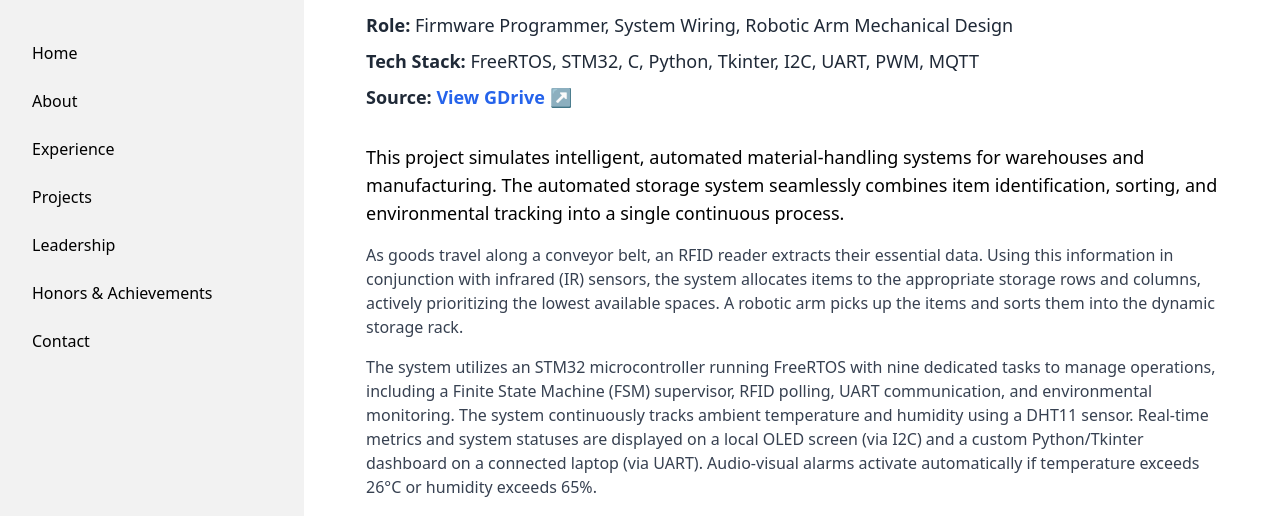
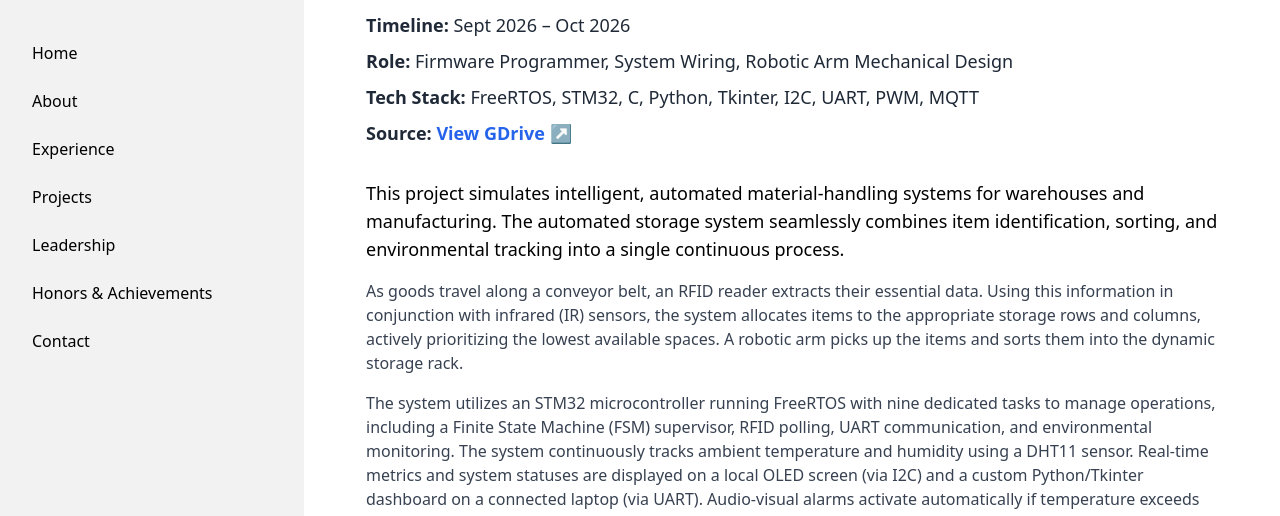
Before and after one commit to dkmz04/portfolio, an Astro site: page /projects/asrs-rtos in a window 1280 px wide. Shown: the part 167-683 px from the top of the page. Built offline with nearby package versions, Linux system fonts and the light colour scheme; Astro itself is replaced by a stand-in of ours.

Commit message:
update experience

```diff
--- a/src/pages/projects/asrs-rtos.astro
+++ b/src/pages/projects/asrs-rtos.astro
@@ -24,6 +24,7 @@ import BaseLayout from "../../layouts/BaseLayout.astro";
 
     <!-- Metadata Normal Paragraphs -->
     <div class="text-lg mb-8 text-gray-800 dark:text-gray-200">
+      <p class="mb-2"><strong>Timeline:</strong> Sept 2026 – Oct 2026</p>
       <p class="mb-2"><strong>Role:</strong> Firmware Programmer, System Wiring, Robotic Arm Mechanical Design</p>
       <p class="mb-2"><strong>Tech Stack:</strong> FreeRTOS, STM32, C, Python, Tkinter, I2C, UART, PWM, MQTT</p>
       <p class="mb-2"><strong>Source:</strong> <a href="https://drive.google.com/drive/folders/1GI7tA-V4892xV1vhsZZr-NjpnZp3gNBA?usp=drive_link" target="_blank" rel="noopener noreferrer" class="text-blue-600 hover:underline font-semibold">View GDrive ↗</a></p>
--- a/src/pages/projects/hazop-lopa.astro
+++ b/src/pages/projects/hazop-lopa.astro
@@ -21,6 +21,7 @@ import BaseLayout from "../../layouts/BaseLayout.astro";
     </div>
 
     <div class="mb-8">
+      <p class="mb-2"><strong>Timeline:</strong> 10.2025 – 11.2025</p>
       <p class="mb-4 text-gray-700 dark:text-gray-300">
         Oil and gas facilities handle flammable and high-pressure materials, so a single process deviation, such as a flow, pressure, level or temperature moving outside its intended range, can escalate into a serious incident. This project applies two widely used process safety methods, the Hazard and Operability Study (HAZOP) and Layer of Protection Analysis (LOPA), to an oil and gas facility to identify those risks and decide how much protection is needed.
       </p>
--- a/src/pages/projects/wheeled-bipedal.astro
+++ b/src/pages/projects/wheeled-bipedal.astro
@@ -23,6 +23,7 @@ import BaseLayout from "../../layouts/BaseLayout.astro";
 
     <!-- Metadata Normal Paragraphs -->
     <div class="text-lg mb-8 text-gray-800 dark:text-gray-200">
+      <p class="mb-2"><strong>Timeline:</strong> 10.2025 – 12.2025</p>
       <p class="mb-2"><strong>Tech Stack:</strong> MATLAB, Simulink, Simscape, LQR, PID-LQR, PMP, Reinforcement Learning</p>
       <p class="mb-2"><strong>Source:</strong> <a href="https://drive.google.com/drive/folders/1X2qjt6vLGokB3VUo9PaB1i-xBMQ_iE5S?hl=ID" target="_blank" rel="noopener noreferrer" class="text-blue-600 hover:underline font-semibold">View GDrive ↗</a></p>
     </div>
```
